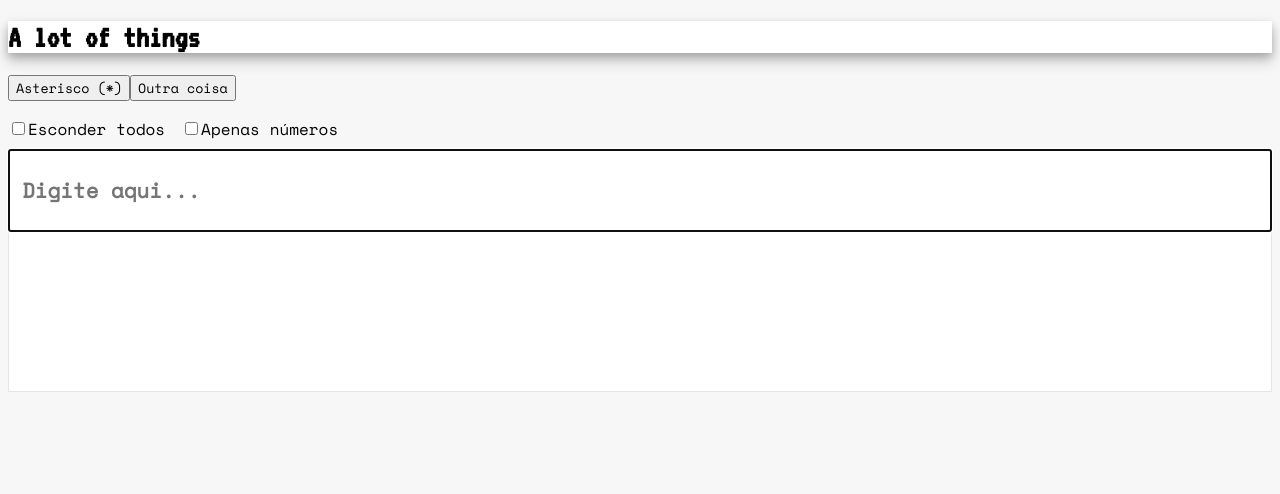
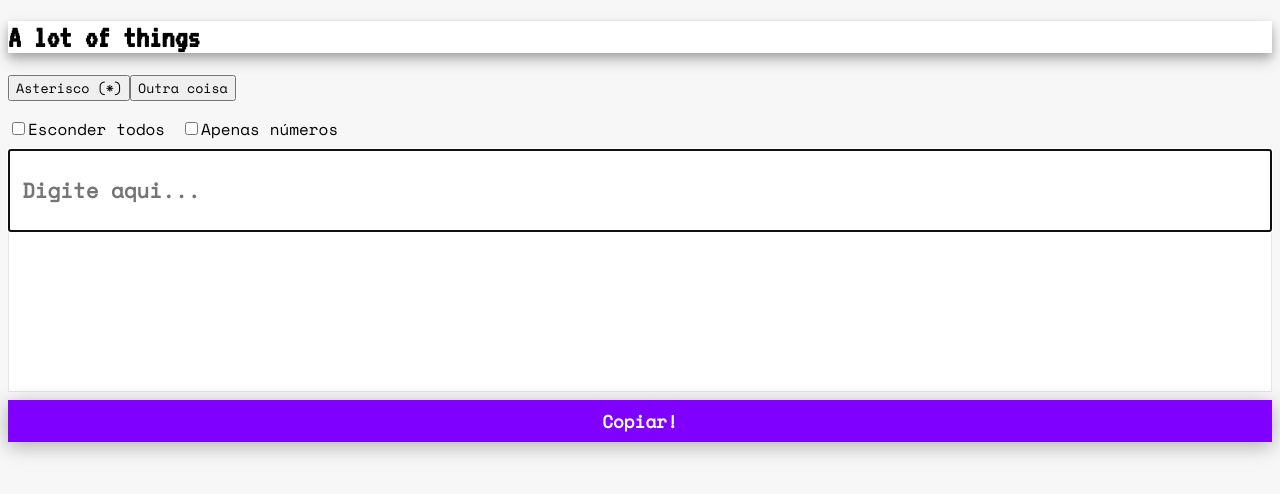
Before and after one commit to allanqueiroz02/random-bullsht, a React (Vite) app: page / in a window 1280 px wide. Shown: the top 494 px of the page. Built offline with nearby package versions, Linux system fonts and the light colour scheme.

Commit message:
feature: added copy button + style

```diff
--- a/src/pages/EmAsteriscos/EmAsteriscos.tsx
+++ b/src/pages/EmAsteriscos/EmAsteriscos.tsx
@@ -4,7 +4,7 @@ import "./styles.css";
 
 export const EmAsteriscos = () => {
   const [input, setInput] = useState("");
-  const [converted, setConverted] = useState("");
+  const [convertedValue, setConvertedValue] = useState("");
   const [hideAll, setHideAll] = useState(false);
   const [hideOnlyNumber, setHideOnlyNumbers] = useState(false);
 
@@ -12,6 +12,12 @@ export const EmAsteriscos = () => {
 
   const handleChange = (e: ChangeEvent<HTMLInputElement>) => {
     setInput(e.target.value);
+  };
+
+  const handleClickCopy = () => {
+    console.log(convertedValue);
+    navigator.clipboard.writeText(convertedValue);
+    alert("Copiou o texto");
   };
 
   useEffect(() => {
@@ -22,7 +28,7 @@ export const EmAsteriscos = () => {
     const regex = hideAll ? /\w/g : hideOnlyNumber ? /\d/g : /\w/;
     const convertedValue = input.replace(regex, "*");
 
-    setConverted(convertedValue);
+    setConvertedValue(convertedValue);
   }, [input, hideAll, hideOnlyNumber]);
 
   return (
@@ -58,7 +64,11 @@ export const EmAsteriscos = () => {
         />
       </div>
 
-      <div className="container-informacao">{converted}</div>
+      <div className="container-informacao">{convertedValue}</div>
+
+      <div className="container-copiar-btn">
+        <button onClick={handleClickCopy}>Copiar!</button>
+      </div>
     </div>
   );
 };
--- a/src/pages/EmAsteriscos/styles.css
+++ b/src/pages/EmAsteriscos/styles.css
@@ -33,3 +33,22 @@
   align-items: center;
   justify-content: center;
 }
+
+.container-copiar-btn button {
+  width: 100%;
+  font-size: 1.1rem;
+  font-weight: 600;
+  padding: 8px 4px;
+  margin-top: 0.5rem;
+  background-color: var(--primary-color);
+  color: var(--white);
+  cursor: pointer;
+  transition: 0.3s;
+  border: none;
+  /* box-shadow: 0 0 3px var(--primary-color-light); */
+  box-shadow: 0 4px 20px rgba(0, 0, 0, 0.3);
+}
+.container-copiar-btn button:hover {
+  background-color: var(--primary-color-light);
+  /* box-shadow: 0 0 6px var(--primary-color-light); */
+}
```
